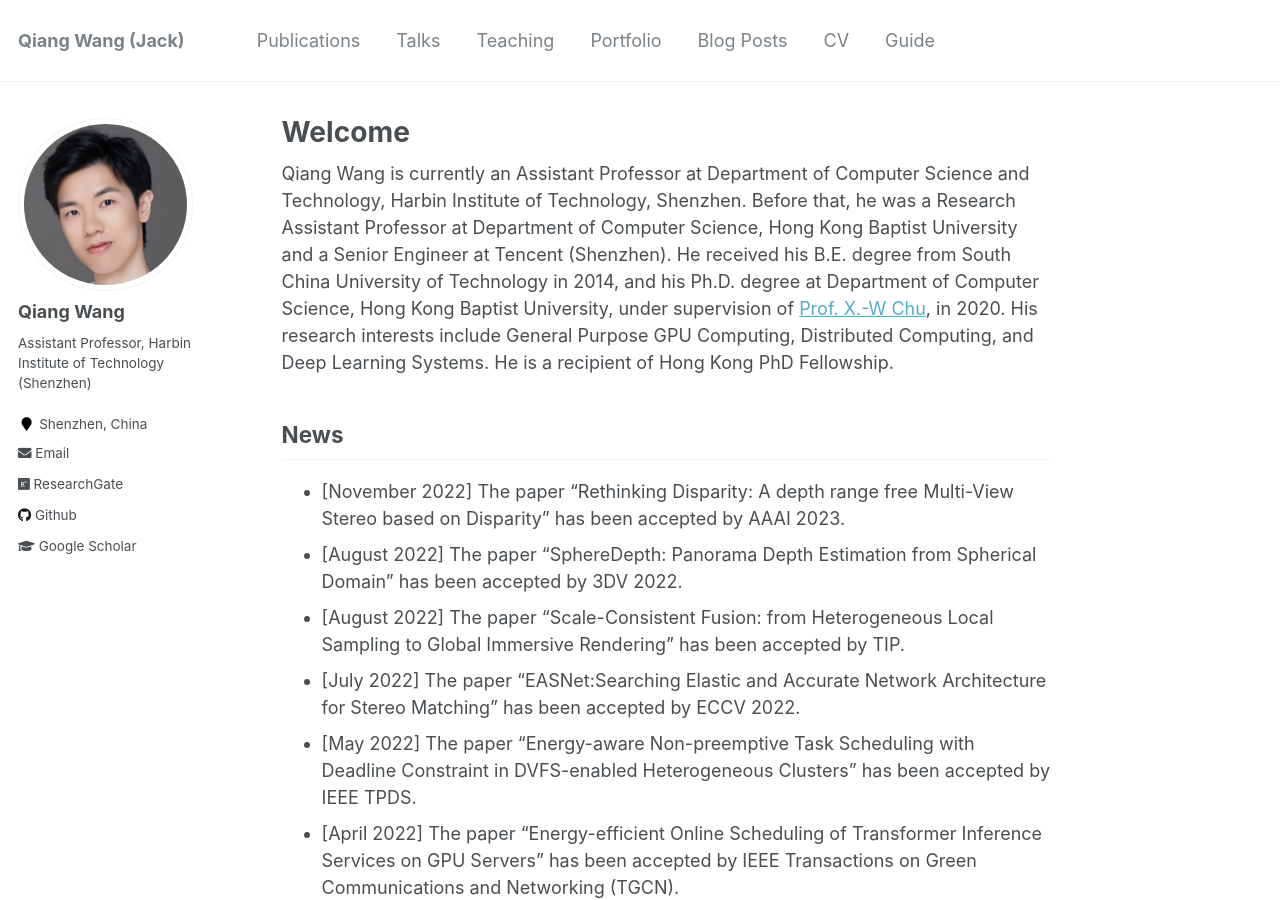
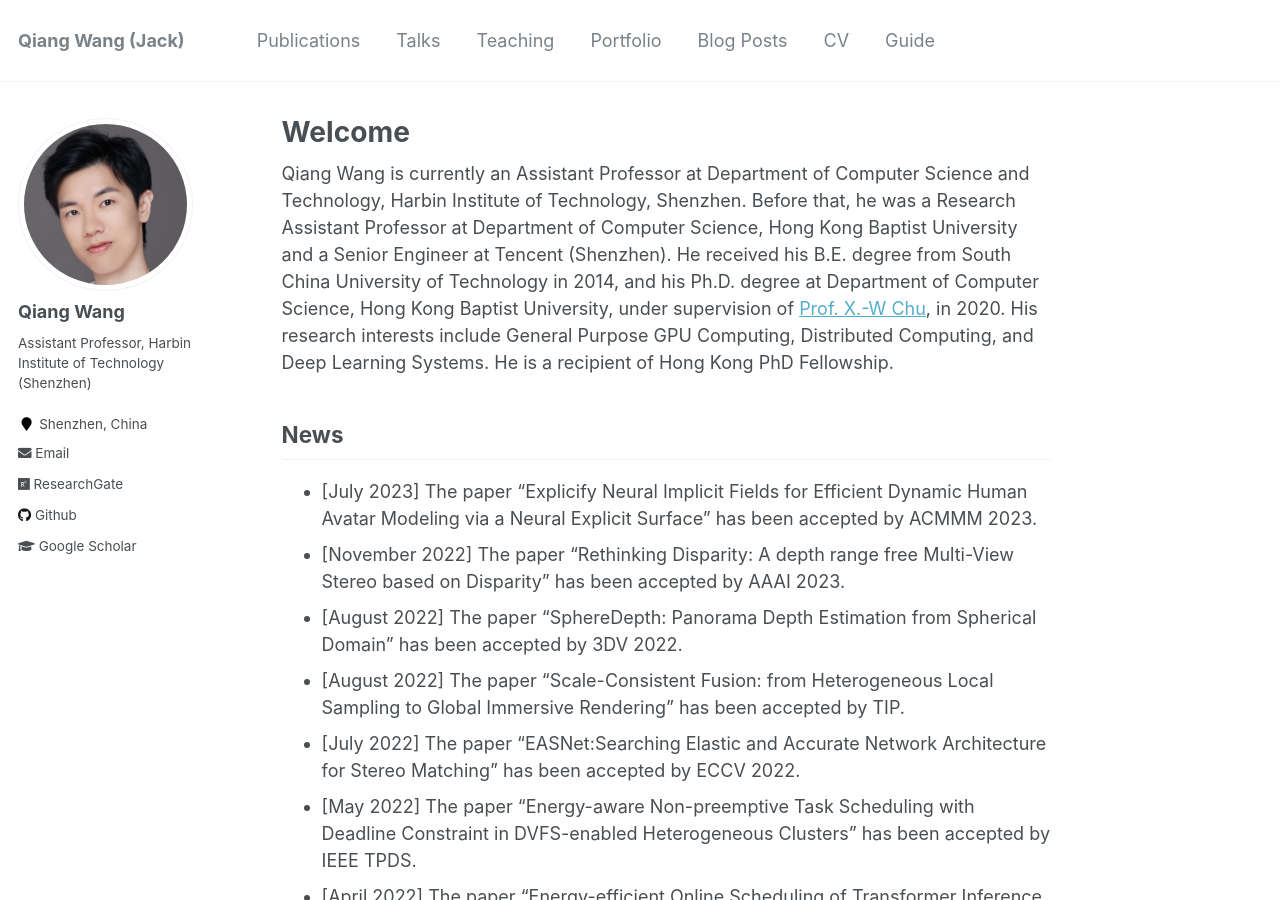
Before and after one commit to blackjack2015/blackjack2015.github.io, a Jekyll site: the page built from _pages/about.md, in a window 1280 px wide and 900 px high. Built offline with Jekyll 4.4.1, drawn with Linux system fonts in a browser that asks for light colours.

Commit message:
Update about.md

```diff
--- a/_pages/about.md
+++ b/_pages/about.md
@@ -12,6 +12,7 @@ redirect_from:
 Qiang Wang is currently an Assistant Professor at Department of Computer Science and Technology, Harbin Institute of Technology, Shenzhen. Before that, he was a Research Assistant Professor at Department of Computer Science, Hong Kong Baptist University and a Senior Engineer at Tencent (Shenzhen). He received his B.E. degree from South China University of Technology in 2014, and his Ph.D. degree at Department of Computer Science, Hong Kong Baptist University, under supervision of [Prof. X.-W Chu](https://sites.google.com/view/chuxiaowen), in 2020. His research interests include General Purpose GPU Computing, Distributed Computing, and Deep Learning Systems. He is a recipient of Hong Kong PhD Fellowship.
 
 ## News
++ \[July 2023\] The paper "Explicify Neural Implicit Fields for Efficient Dynamic Human Avatar Modeling via a Neural Explicit Surface" has been accepted by ACMMM 2023.
 + \[November 2022\] The paper “Rethinking Disparity: A depth range free Multi-View Stereo based on Disparity” has been accepted by AAAI 2023.
 + \[August 2022\] The paper “SphereDepth: Panorama Depth Estimation from Spherical Domain” has been accepted by 3DV 2022.
 + \[August 2022\] The paper “Scale-Consistent Fusion: from Heterogeneous Local Sampling to Global Immersive Rendering” has been accepted by TIP.
```
